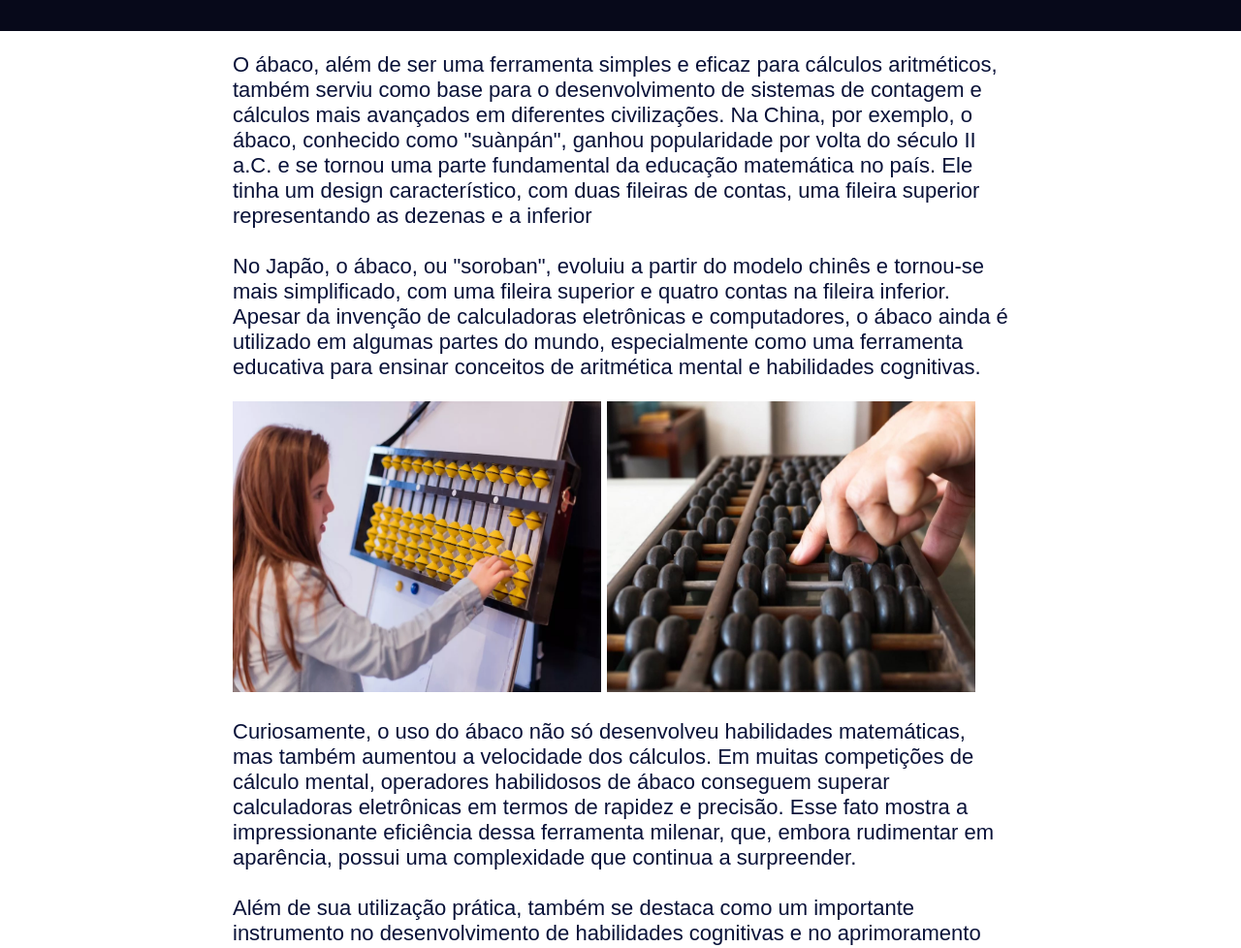
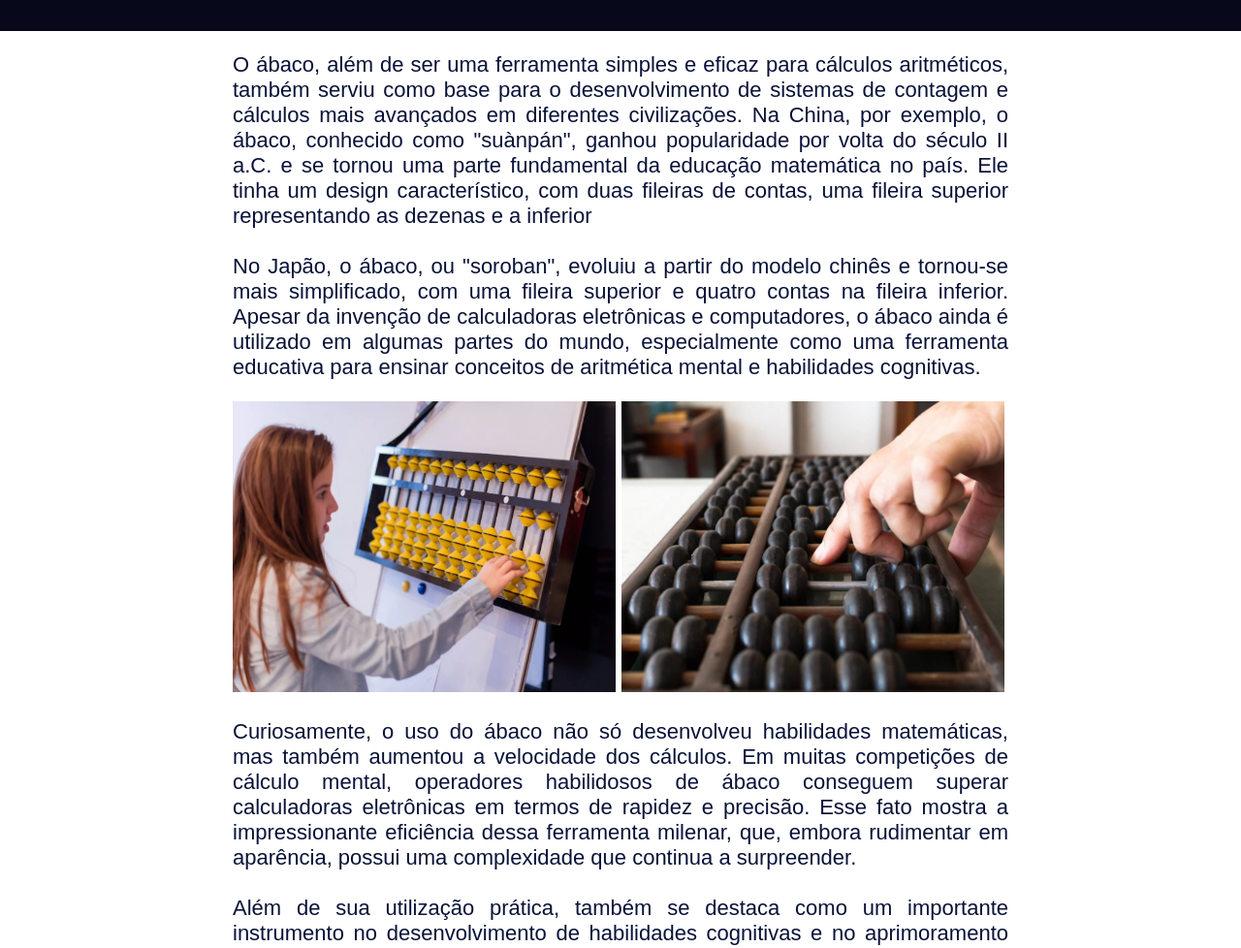
Before and after one commit to PallomaSantos/evolucao-informatica, a plain HTML site: page Projeto evolução da informática/abaco.html in a window 1280 px wide. Shown: the part 118-1096 px from the top of the page at 97% size. Drawn offline with Linux system fonts and the light colour scheme.

Commit message:
Update abaco.html

```diff
--- a/Projeto evolução da informática/abaco.html
+++ b/Projeto evolução da informática/abaco.html
@@ -17,7 +17,7 @@
     </div>
 
     <div style="width: 800px; height: 360px; font-size: 22px; background-color: #ffffff; color:#081138;
-      font-family: sans-serif; align-self: center;">
+      font-family: sans-serif; align-self: center; text-align: justify;">
 
         <p>  O ábaco, além de ser uma ferramenta simples e eficaz para cálculos
              aritméticos, também serviu como base para o desenvolvimento de sistemas
@@ -34,8 +34,8 @@
 
         </p>
 
-             <img src = "imagens abaco/abaco.webp" style="width: 380px; height: 300px;">
-             <img src = "imagens abaco/soroban.jpg" style="width: 380px;height: 300px;">
+             <img src = "imagens abaco/abaco.webp" style="width: 395px; height: 300px;">
+             <img src = "imagens abaco/soroban.jpg" style="width: 395px;height: 300px;">
 
         <p>
              Curiosamente, o uso do ábaco não só desenvolveu habilidades matemáticas, mas também aumentou a velocidade dos cálculos. Em muitas
```
